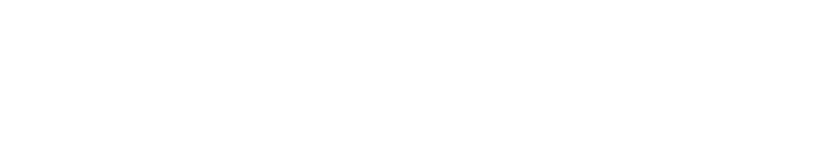
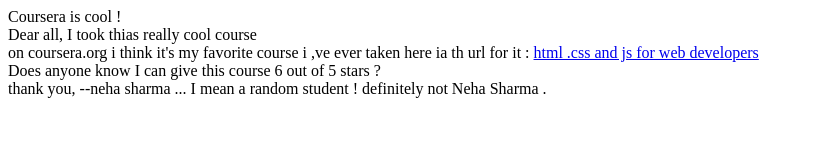
Before and after one commit to neha1978sharma/COURSERA-TEST, a plain HTML site: page site/hello.html in a window 1280 px wide. Shown: the whole page, without its empty margins (0-813 px from the left). Drawn offline with Linux system fonts and the light colour scheme.

Commit message:
my second file

```diff
--- a/site/hello.html
+++ b/site/hello.html
@@ -1,7 +1,24 @@
+<!doctype html>
 <html>
 <head>
-	</head>
-	<body>
-		<h1 style="color : red ; text-align : center ;"
-	</body>
+	<meta charset="utf-8"
+	<title> Coursera is cool !</title>
+</head>
+<body>
+	<div> Dear all,
+		<span> I took thias really cool course
+		</span> </div>
+		<span> on coursera.org i think it's my favorite course i ,ve ever taken
+			here ia th url for it :
+		</span>
+		<a href= "..."> html .css and js for web developers </a>
+		<div>
+			Does anyone know I can give this course 6 out of 5 stars ?
+		</div>
+		<div>
+			thank you,
+			--neha sharma ... I mean a random student ! definitely not Neha Sharma .
+		</div>
+
+</body>
 </html>
```
